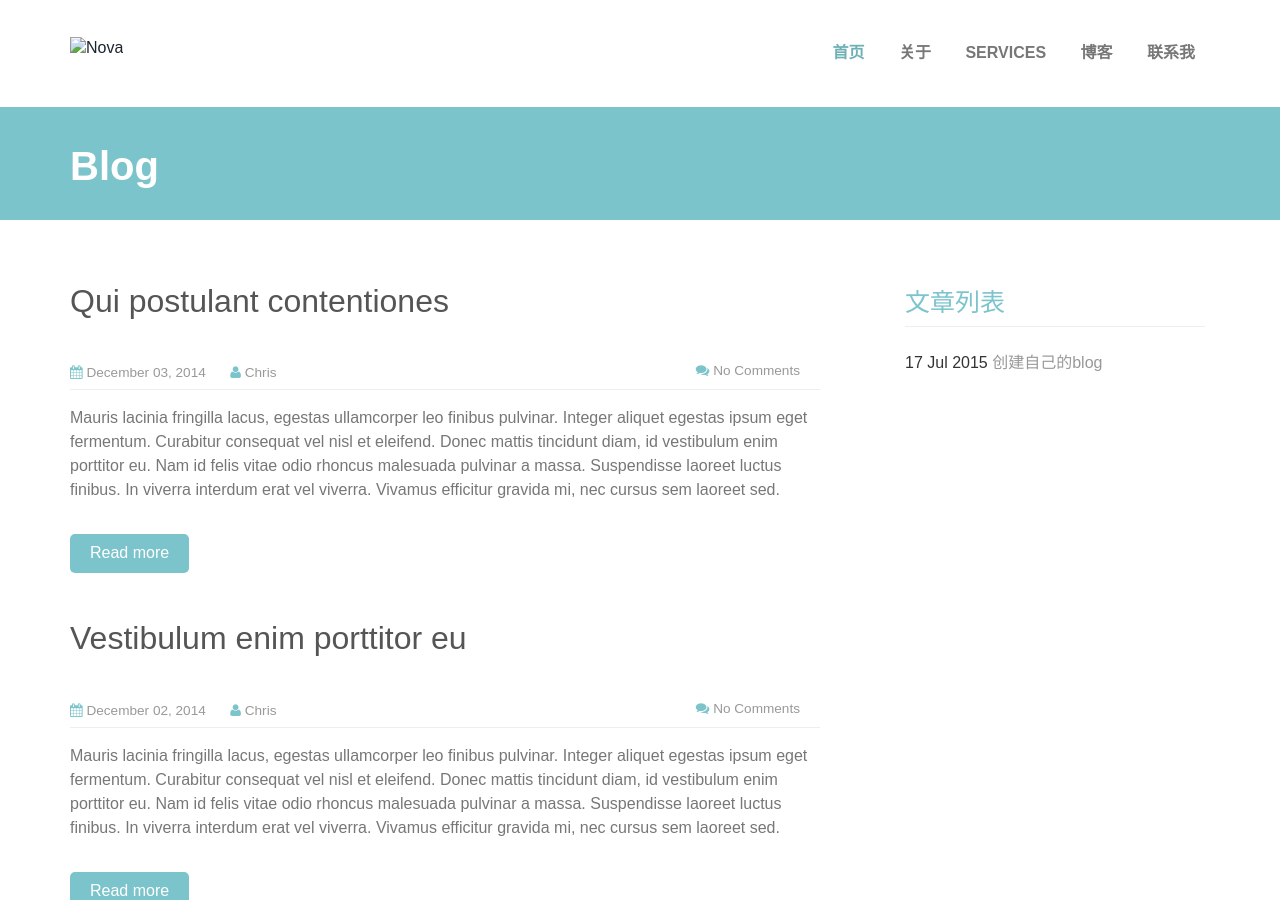
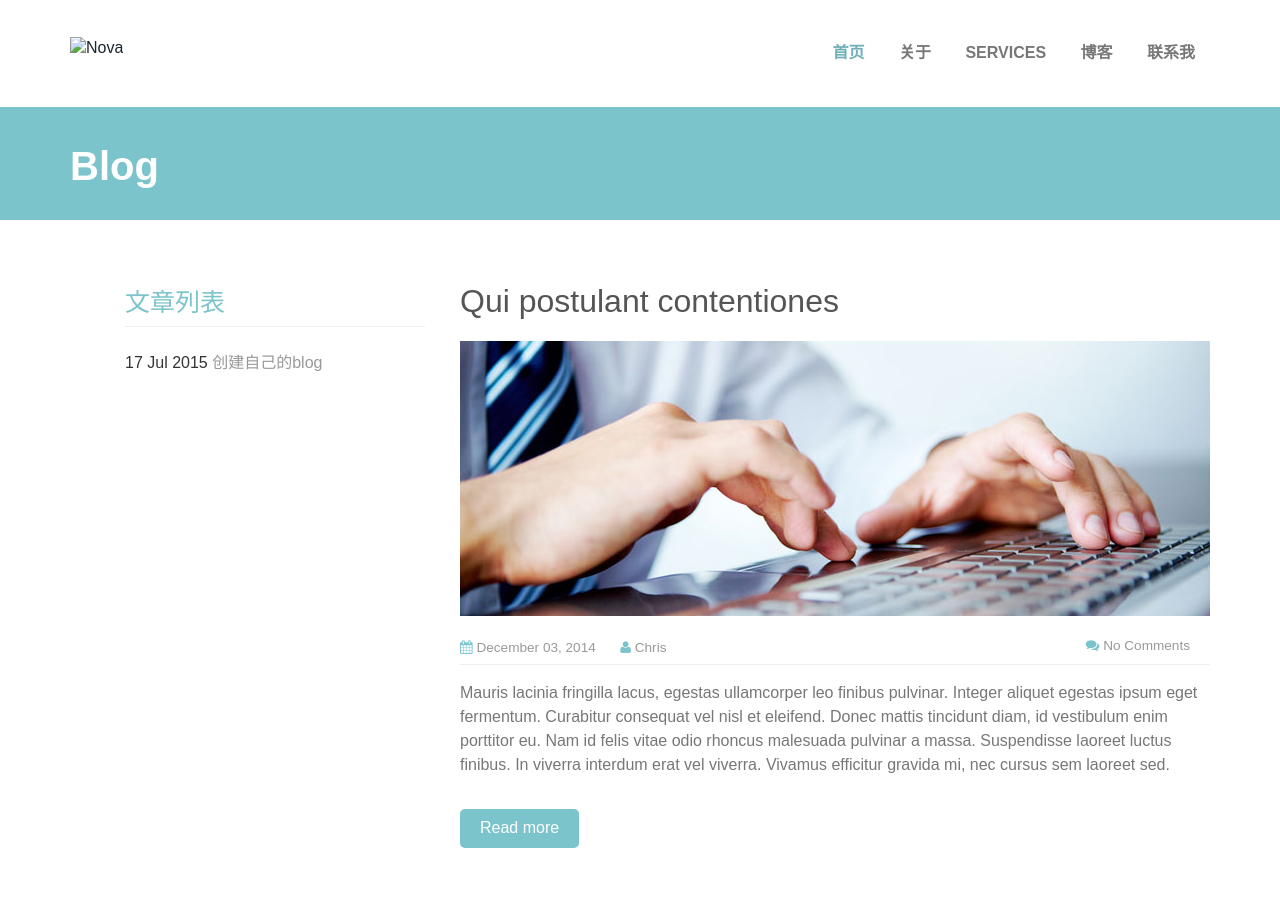
Before and after one commit to skybjf/blog, a Jekyll site: the page built from blog/index.html, in a window 1280 px wide and 900 px high. Built offline with Jekyll 4.4.1, drawn with Linux system fonts in a browser that asks for light colours; some web fonts are replaced.

Commit message:
修改结构

```diff
--- a/blog/index.html
+++ b/blog/index.html
@@ -12,10 +12,26 @@ title: 小久哥的只言片语测试
 </div>
 <div class="container">
   <div class="row">
+    <div class="col-md-4 blog_sidebar">
+      <ul class="sidebar">
+        <h3>文章列表</h3>
+        {% for post in site.posts %}
+      		<li>{{ post.date | date_to_string }} <a href="{{ site.baseurl }}{{ post.url }}">{{ post.title }}</a></li>
+    	{% endfor %}
+      </ul>
+    <!--   <ul class="sidebar">
+        <h3>Recent posts</h3>
+        <li><a href="#">Mauris lacinia fringilla lacus</a></li>
+      </ul>
+      <ul class="sidebar">
+        <h3>Popular posts</h3>
+        <li><a href="#">Suspendisse laoreet luctus</a></li>
+      </ul> -->
+    </div>
     <div class="col-md-8">
       <div class="blog_grid">
         <h2 class="post_title"><a href="#">Qui postulant contentiones</a></h2>
-        <a href="#"><img src='images/b1.jpg' class="img-responsive" alt=""/></a>
+        <a href="#"><img src='{{ site.baseurl}}/images/b1.jpg' class="img-responsive" alt=""/></a>
         <ul class="links">
           <li><i class="fa fa-calendar"></i> December 03, 2014</li>
           <li><i class="fa fa-user"></i> <a href="#">Chris</a></li>
@@ -25,7 +41,7 @@ title: 小久哥的只言片语测试
         <a href="#" class="blog_btn">Read more</a> </div>
       <div class="blog_grid">
         <h2 class="post_title"><a href="#">Vestibulum enim porttitor eu</a></h2>
-        <a href="#"><img src='images/b2.jpg' class="img-responsive" alt=""/></a>
+        <a href="#"><img src='{{ site.baseurl}}/images/b2.jpg' class="img-responsive" alt=""/></a>
         <ul class="links">
           <li><i class="fa fa-calendar"></i> December 02, 2014</li>
           <li><i class="fa fa-user"></i> <a href="#">Chris</a></li>
@@ -35,7 +51,7 @@ title: 小久哥的只言片语测试
         <a href="#" class="blog_btn">Read more</a> </div>
       <div class="blog_grid">
         <h2 class="post_title"><a href="#">In viverra interdum erat vel</a></h2>
-        <a href="#"><img src='images/b1.jpg' class="img-responsive" alt=""/></a>
+        <a href="#"><img src='{{ site.baseurl}}/images/b1.jpg' class="img-responsive" alt=""/></a>
         <ul class="links">
           <li><i class="fa fa-calendar"></i> November 16, 2014</li>
           <li><i class="fa fa-user"></i> <a href="#">Chris</a></li>
@@ -45,7 +61,7 @@ title: 小久哥的只言片语测试
         <a href="#" class="blog_btn">Read more</a> </div>
       <div class="blog_grid">
         <h2 class="post_title"><a href="#">Mauris lacinia fringilla lacus</a></h2>
-        <a href="#"><img src='images/b2.jpg' class="img-responsive" alt=""/></a>
+        <a href="#"><img src='{{ site.baseurl}}/images/b2.jpg' class="img-responsive" alt=""/></a>
         <ul class="links">
           <li><i class="fa fa-calendar"></i> November 09, 2014</li>
           <li><i class="fa fa-user"></i> <a href="#">Chris</a></li>
@@ -63,21 +79,5 @@ title: 小久哥的只言片语测试
         </ul>
       </div>
     </div>
-    <div class="col-md-4 blog_sidebar">
-      <ul class="sidebar">
-        <h3>文章列表</h3>
-        {% for post in site.posts %}
-      		<li>{{ post.date | date_to_string }} <a href="{{ site.baseurl }}{{ post.url }}">{{ post.title }}</a></li>
-    	{% endfor %}
-      </ul>
-    <!--   <ul class="sidebar">
-        <h3>Recent posts</h3>
-        <li><a href="#">Mauris lacinia fringilla lacus</a></li>
-      </ul>
-      <ul class="sidebar">
-        <h3>Popular posts</h3>
-        <li><a href="#">Suspendisse laoreet luctus</a></li>
-      </ul> -->
-    </div>
   </div>
 </div>
```
